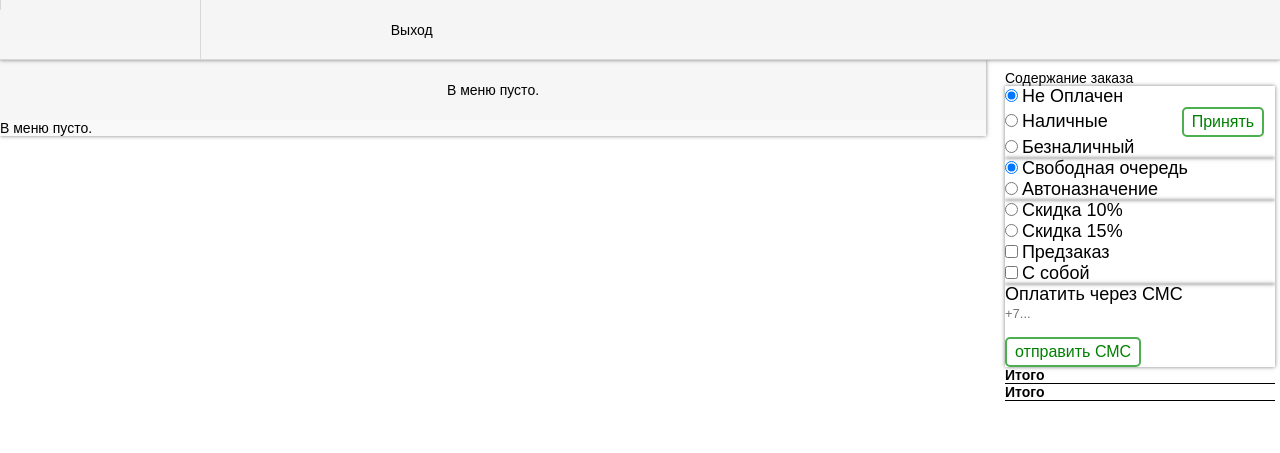
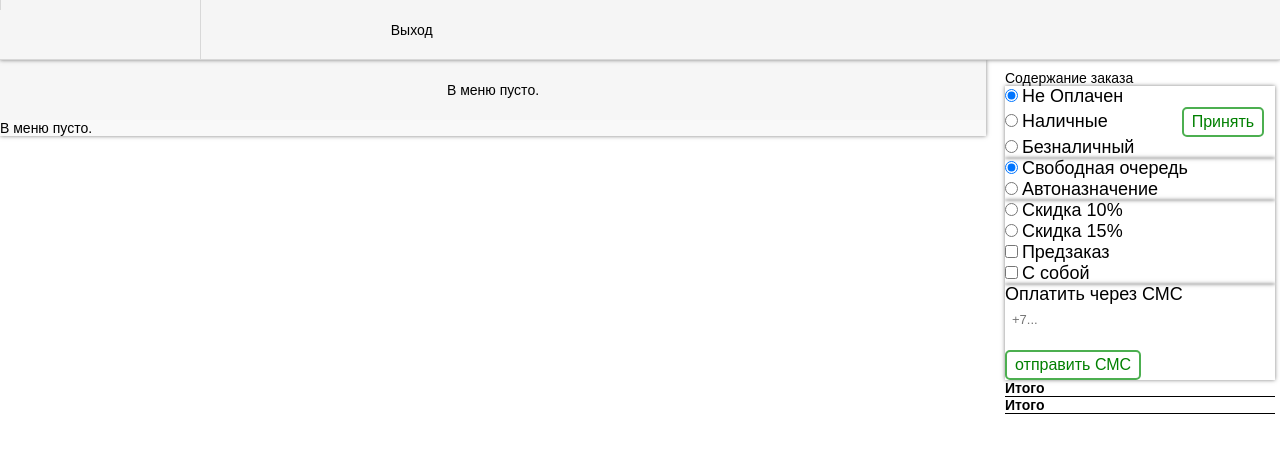
Before and after one commit to smirnovspacealexey/natruda-quene, a Django app: template python3-shawarma/templates/shaw_queue/menu_page.html in a window 1280 px wide. Shown: the top 453 px of the page. Run offline with Django 3.2, Linux system fonts and the light colour scheme; the template is opened without the code that fills it, so the values that code supplies are empty; some libraries are stand-ins or nearby versions.

Commit message:
add cmc in html

```diff
--- a/python3-shawarma/templates/shaw_queue/menu_page.html
+++ b/python3-shawarma/templates/shaw_queue/menu_page.html
@@ -164,7 +164,7 @@
                 <div class="shadowed">
                     <p>
                         <label for="paid_with_sms">Оплатить через СМС</label>
-                        <input style="height: 10px" type="text" id="paid_with_sms" name="paid_with_sms" placeholder="+7...">
+                        <input style="padding: 7px;" type="text" id="paid_with_sms" name="paid_with_sms" placeholder="+7...">
                         <br/>
                         <br/>
                         <button type="button" class="small-btn success">
```
